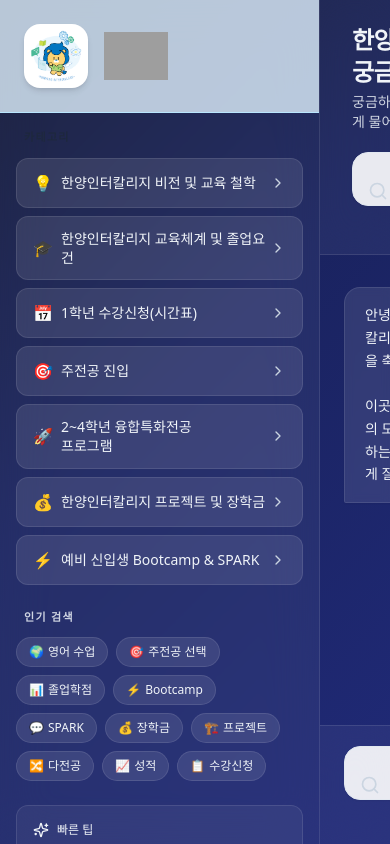
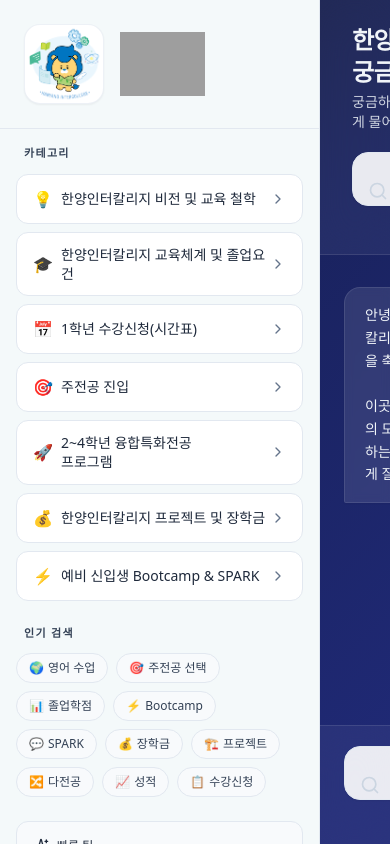
Before and after one commit to happysnow-maker/HIC-Welcome-chatbot, a React (Vite) app: page / in a window 390 px wide. Shown: the top 844 px of the page. Built offline with nearby package versions, Linux system fonts and the light colour scheme; grey boxes are pictures that could not be loaded.

Commit message:
Refactor App component styles and colors
Updated styles and colors for sidebar, categories, and footer in App component.

```diff
--- a/src/App.jsx
+++ b/src/App.jsx
@@ -428,26 +428,26 @@
   return (
     <div className="flex h-screen bg-[linear-gradient(135deg,#121835_0%,#1a2360_45%,#202a78_100%)] text-slate-100">
       {/* Sidebar */}
-      <aside className="w-80 shrink-0 h-full border-r border-white/10 bg-white/5 backdrop-blur-xl overflow-y-auto flex flex-col">
-        {/* Brand */}
-        <div className="sticky top-0 z-10 bg-sky-100/80 border-b border-sky-200">
+      <aside className="w-80 shrink-0 h-full border-r border-slate-200 bg-[#f4f9fa] overflow-y-auto flex flex-col">
+        {/* Brand (로고 + 아이콘 영역) */}
+        <div className="sticky top-0 z-10 bg-[#f4f9fa] border-b border-slate-200">
           <div className="px-6 py-6">
             <div className="flex items-center gap-4">
               {/* 아이콘 */}
-              <div className="h-16 w-16 rounded-2xl bg-white flex items-center justify-center shadow-md overflow-hidden">
+              <div className="h-20 w-20 rounded-2xl bg-white flex items-center justify-center shadow-sm overflow-hidden border border-slate-200/60">
                 <SafeImg
                   sources={ICON_SOURCES}
                   alt="Hanyang Intercollege Icon"
-                  className="h-14 w-14 object-contain"
+                  className="h-18 w-18 object-contain"
                 />
               </div>
 
-              {/* 로고 (텍스트 없이 크게) */}
+              {/* 로고 */}
               <div className="flex items-center">
                 <SafeImg
                   sources={LOGO_SOURCES}
                   alt="Hanyang Intercollege Logo"
-                  className="h-12 md:h-14 object-contain"
+                  className="h-16 md:h-20 object-contain"
                 />
               </div>
             </div>
@@ -457,7 +457,7 @@
         {/* Categories + Popular + Tips */}
         <div className="flex-1 p-4">
           {/* Categories */}
-          <h3 className="px-2 text-[11px] font-semibold text-slate-800/80 uppercase tracking-[0.12em]">
+          <h3 className="px-2 text-[11px] font-semibold text-slate-700 uppercase tracking-[0.12em]">
             카테고리
           </h3>
           <div className="mt-3 space-y-2">
@@ -466,15 +466,15 @@
               return (
                 <div
                   key={cat}
-                  className="rounded-xl border border-white/10 bg-white/10 overflow-hidden"
+                  className="rounded-xl border border-slate-200 bg-white overflow-hidden"
                 >
                   <button
                     onClick={() => toggleSection(cat)}
-                    className="w-full flex items-center justify-between px-4 py-3 text-left hover:bg-white/20 transition"
+                    className="w-full flex items-center justify-between px-4 py-3 text-left hover:bg-slate-50 transition"
                     aria-expanded={open}
                   >
                     <span className="flex-1">
-                      <span className="flex items-center gap-2 text-sm font-medium text-slate-100 whitespace-normal leading-snug break-words">
+                      <span className="flex items-center gap-2 text-sm font-medium text-slate-800 whitespace-normal leading-snug break-words">
                         <span className="text-base shrink-0">{data.icon}</span>
                         <span>
                           {cat === "2~4학년 융합특화전공 프로그램" ? (
@@ -490,19 +490,19 @@
                       </span>
                     </span>
                     {open ? (
-                      <ChevronDown className="h-4 w-4 text-slate-300" />
+                      <ChevronDown className="h-4 w-4 text-slate-500" />
                     ) : (
-                      <ChevronRight className="h-4 w-4 text-slate-300" />
+                      <ChevronRight className="h-4 w-4 text-slate-500" />
                     )}
                   </button>
                   {open && (
                     <div className="px-3 pb-3">
                       <button
                         onClick={() => handleCategorySelect(cat)}
-                        className="w-full mt-2 text-left text-[13px] rounded-lg bg-white/10 border border-white/10 px-3 py-2 hover:bg-white/20 transition"
+                        className="w-full mt-2 text-left text-[13px] rounded-lg bg-slate-50 border border-slate-200 px-3 py-2 hover:bg-slate-100 transition text-slate-800"
                       >
                         전체 보기{" "}
-                        <span className="ml-2 text-slate-300">({data.ids.length})</span>
+                        <span className="ml-2 text-slate-500">({data.ids.length})</span>
                       </button>
                     </div>
                   )}
@@ -512,7 +512,7 @@
           </div>
 
           {/* Popular */}
-          <h3 className="mt-6 px-2 text-[11px] font-semibold text-slate-200/90 uppercase tracking-[0.12em]">
+          <h3 className="mt-6 px-2 text-[11px] font-semibold text-slate-700 uppercase tracking-[0.12em]">
             인기 검색
           </h3>
           <div className="mt-3 flex flex-wrap gap-2">
@@ -520,7 +520,7 @@
               <button
                 key={idx}
                 onClick={() => handleKeywordClick(kw.text)}
-                className="px-3 py-1.5 rounded-full border border-white/10 bg-white/10 hover:bg-white/20 text-xs font-medium text-slate-100 transition"
+                className="px-3 py-1.5 rounded-full border border-slate-200 bg-slate-50 hover:bg-slate-100 text-xs font-medium text-slate-700 transition"
               >
                 <span className="mr-1">{kw.icon}</span>
                 {kw.text}
@@ -529,8 +529,8 @@
           </div>
 
           {/* 빠른 팁 */}
-          <div className="mt-6 rounded-xl border border-white/10 bg-white/5 p-4 text-xs text-slate-300">
-            <div className="flex items-center gap-2 font-medium text-slate-100">
+          <div className="mt-6 rounded-xl border border-slate-200 bg-slate-50 p-4 text-xs text-slate-600">
+            <div className="flex items-center gap-2 font-medium text-slate-800">
               <Sparkles className="h-4 w-4" />
               빠른 팁
             </div>
@@ -541,11 +541,11 @@
         </div>
 
         {/* Footer contact */}
-        <div className="p-4 border-t border-white/10 text-xs text-slate-200 text-center">
+        <div className="p-4 border-t border-slate-200 text-xs text-slate-600 text-center bg-[#f4f9fa]">
           기타 문의사항이 있는 경우에는{" "}
           <a
             href="mailto:intercollege@hanyang.ac.kr"
-            className="text-white font-semibold hover:underline"
+            className="text-[#2e3d86] font-semibold hover:underline"
           >
             intercollege@hanyang.ac.kr
           </a>{" "}
```
